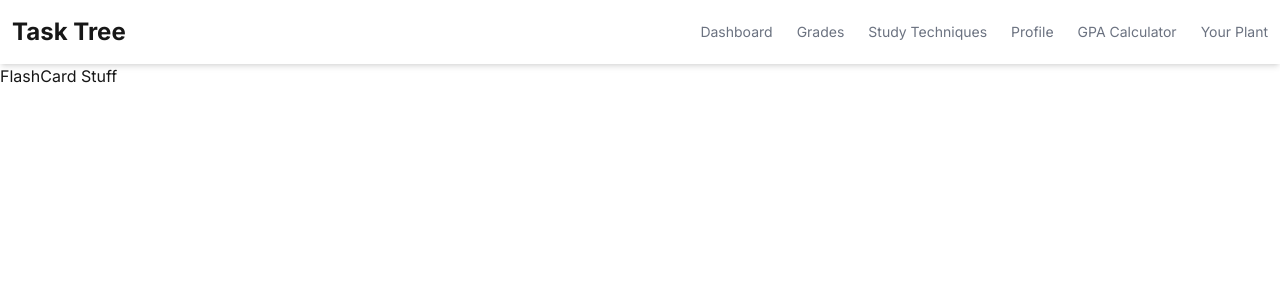
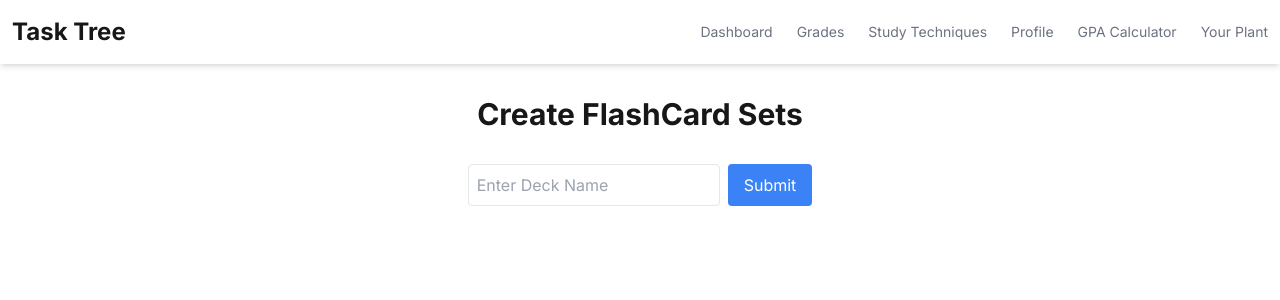
Before and after one commit to GDSC-Blink/Task-Tree, a Next.js app: page /flashcard in a window 1280 px wide. Shown: the top 300 px of the page. Built offline with nearby package versions, Linux system fonts and the light colour scheme.

Commit message:
added searchbar, creating decks

```diff
--- a/app/flashcard/page.tsx
+++ b/app/flashcard/page.tsx
@@ -1,4 +1,12 @@
+"use client"
+
+import FlashCardForm from "@/components/FlashcardForm"
 export default function FlashCard(){
 
-    return <h1>FlashCard Stuff</h1>
+    return <>
+        <h1 className="text-center font-bold text-3xl pt-8">Create FlashCard Sets</h1>
+            <FlashCardForm/>
+
+
+    </>
 }
--- /dev/null
+++ b/components/FlashcardForm.tsx
@@ -0,0 +1,53 @@
+import { useState } from "react";
+
+
+export default function FlashCardForm(){
+    const [deckName, setDeckName] = useState("");
+    const [userDeckInput, setUserDeckInput] = useState("");
+    let [decks, setDecks] = useState<string[]>([]);
+
+    const handleSubmit = (e: React.FormEvent) => {
+        e.preventDefault(); // prevents page from reloading
+        if(userDeckInput.trim() === ""){
+            return;
+        } // prevent
+        setDecks((prevDecks) => [...prevDecks, userDeckInput]);
+
+        setUserDeckInput(''); // clears input field after submitting
+
+    };
+
+
+
+
+    return(
+
+        <>
+        <div className="flex justify-center">
+        <form onSubmit={handleSubmit} className="flex gap-2 pt-8">
+
+            <input type="text" placeholder="Enter Deck Name" value={userDeckInput} onChange={(e) => setUserDeckInput(e.target.value)}
+            className="border p-2 rounded"/>
+            <button type="submit" className="bg-blue-500 text-white px-4 py-2 rounded">Submit</button>
+        </form>
+        </div>
+
+        <div className="flex justify-center">
+
+            <div className="grid grid-cols-1 sm:grid-cols-2 md:grid-cols-3 lg:grid-cols-4 gap-4 w-full max-w-4xl justify-center">
+                {decks.map((deck, index) => (
+                    <div key={index} className="p-4 border rounded bg-gray-100 shadow text-center">
+                        📁 {deck}
+                    </div>
+                    ))}
+            </div>
+            </div>
+
+
+
+
+
+        </>
+
+    )
+}
```
